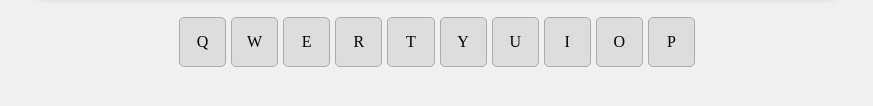
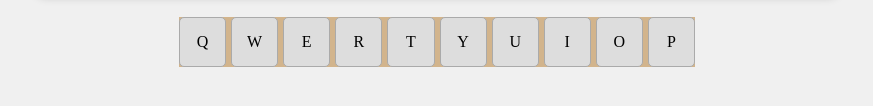
Before and after one commit to Sakalt/boxpc, a plain HTML site: page index.html in a window 1280 px wide. Shown: the part 610-716 px from the top of the page, without its empty margins (203-1076 px from the left). Drawn offline with Linux system fonts and the light colour scheme.

Commit message:
Update index.html

```diff
--- a/index.html
+++ b/index.html
@@ -39,6 +39,7 @@
             grid-template-columns: repeat(10, 1fr);
             gap: 5px;
             max-width: 600px;
+            background-color: #d2b48c;
         }
         .key {
             background-color: #ddd;
```
